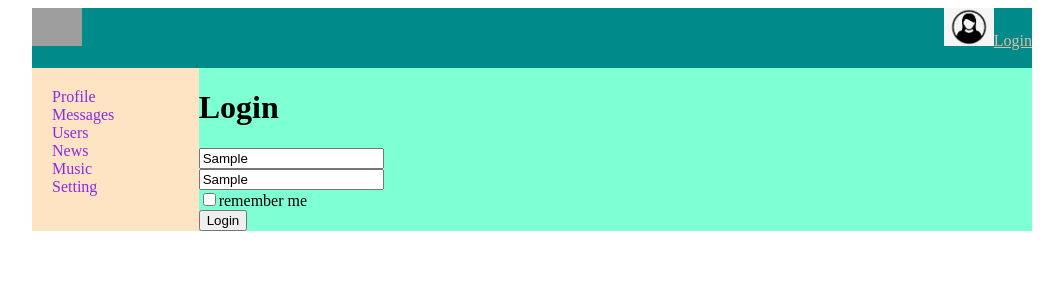
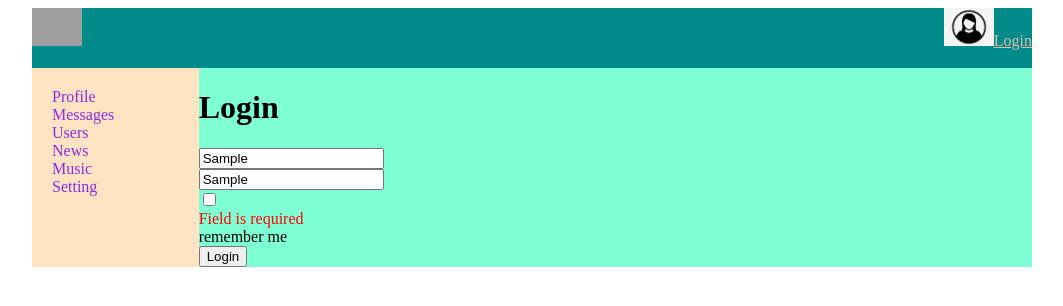
Before and after one commit to YauheniZhukovets/react-samurai, a React (Create React App) app: page /login in a window 1280 px wide. Both pictures are taken after typing "Sample", "Sample" into the empty fields and a click on the button "Login". Shown: the top 306 px of the page, without its empty margins (108-1171 px from the left). Built offline with nearby package versions, Linux system fonts and the light colour scheme; no server answers; grey boxes are pictures that could not be loaded.

Commit message:
77. redux-form field validation

```diff
--- a/src/Component/Dialogs/Dialogs.tsx
+++ b/src/Component/Dialogs/Dialogs.tsx
@@ -4,6 +4,8 @@ import {Message} from './Message/Message';
 import {DialogItems} from './DialogsItem/DialogsItem';
 import {DialogsPropsType} from './DialogsContainer';
 import {Field, InjectedFormProps, reduxForm} from 'redux-form';
+import {Textarea} from '../common/FormsControls/FormsControls';
+import {maxLengthCreator, required} from '../../utils/validators/validators';
 
 
 export const Dialogs = (props: DialogsPropsType) => {
@@ -37,10 +39,13 @@ type FormDataType = {
     newMessageBody: string
 }
 
+const maxLength = maxLengthCreator(50)
+
 const AddMessageForm: React.FC<InjectedFormProps<FormDataType>> = (props) => {
     return (<form onSubmit={props.handleSubmit}>
             <div>
-                <Field component={'textarea'}
+                <Field component={Textarea }
+                       validate={[required, maxLength]}
                        name={'newMessageBody'}
                        placeholder={'Enter your message'}
                 />
--- a/src/Component/Login/Login.tsx
+++ b/src/Component/Login/Login.tsx
@@ -1,5 +1,7 @@
 import React from 'react';
 import {Field, InjectedFormProps, reduxForm} from 'redux-form';
+import {Input} from '../common/FormsControls/FormsControls';
+import {required} from '../../utils/validators/validators';
 
 type FormDataType = {
     login: string
@@ -10,9 +12,9 @@ type FormDataType = {
 const LoginForm: React.FC<InjectedFormProps<FormDataType>> = (props) => {
     return (
         <form onSubmit={props.handleSubmit}>
-            <div><Field name={'login'} component={'input'} placeholder={'Login'}/></div>
-            <div><Field name={'password'} component={'input'} placeholder={'Password'}/></div>
-            <div><Field name={'rememberMe'} component={'input'} type={'checkbox'}/>remember me</div>
+            <div><Field validate={[required]} name={'login'} component={Input} placeholder={'Login'}/></div>
+            <div><Field validate={[required]} name={'password'} component={Input} placeholder={'Password'}/></div>
+            <div><Field validate={[required]} name={'rememberMe'} component={Input} type={'checkbox'}/>remember me</div>
             <div>
                 <button type={'submit'}>Login</button>
             </div>
--- a/src/Component/Profile/MyPosts/MyPosts.tsx
+++ b/src/Component/Profile/MyPosts/MyPosts.tsx
@@ -3,6 +3,8 @@ import s from './MyPosts.module.css'
 import {Post} from './Post/Post';
 import {MyPostsType} from './MyPostsContainer';
 import {Field, InjectedFormProps, reduxForm} from 'redux-form';
+import {maxLengthCreator, required} from '../../../utils/validators/validators';
+import {Textarea} from '../../common/FormsControls/FormsControls';
 
 
 export const MyPosts = (props: MyPostsType) => {
@@ -35,13 +37,17 @@ type FormDataType = {
     newPostBody: string
 }
 
+const maxLength = maxLengthCreator(10)
+
 const AddMyPostForm: React.FC<InjectedFormProps<FormDataType>> = (props) => {
     return (
         <form onSubmit={props.handleSubmit}>
             <div>
-                <Field component={'textarea'}
+                <Field component={ Textarea }
+                       validate={[required, maxLength]}
                        placeholder={'Enter your post'}
                        name={'newPostBody'}
+
                 />
 
             </div>
--- /dev/null
+++ b/src/Component/common/FormsControls/FormsControls.module.css
@@ -0,0 +1,12 @@
+.formControl {
+
+}
+
+.formControl.error input,
+.formControl.error textarea {
+    border: solid red 2px;
+}
+
+.formControl.error span {
+    color: red;
+}
--- /dev/null
+++ b/src/Component/common/FormsControls/FormsControls.tsx
@@ -0,0 +1,27 @@
+import React from 'react';
+import s from './FormsControls.module.css'
+
+
+const FormControl = ({input, meta, children, ...props}: any) => {
+    const hasError = meta.touched && meta.error
+
+    return (
+        <div className={`${s.formControl} ${hasError ? s.error : ''}`}>
+            <div>
+                {children}
+            </div>
+            {hasError && <span>{meta.error}</span>}
+        </div>
+    )
+}
+
+export const Textarea = (props: any) => {
+    const {input, meta, child, ...restProps} = props
+    return <FormControl {...props} ><textarea {...props.input} {...restProps} /></FormControl>
+}
+
+
+export const Input = (props: any) => {
+    const {input, meta, children, ...restProps} = props
+    return <FormControl {...props} ><input {...props.input} {...restProps} /></FormControl>
+}
--- /dev/null
+++ b/src/utils/validators/validators.ts
@@ -0,0 +1,12 @@
+export const required = (value: string) => {
+    if (value) return undefined
+    return 'Field is required'
+}
+
+export const maxLengthCreator = (maxLength: number) => {
+
+    return (value: string) => {
+        if (value && value.length > maxLength) return `Max length is ${maxLength} symbol`
+        return undefined
+    }
+}
```
